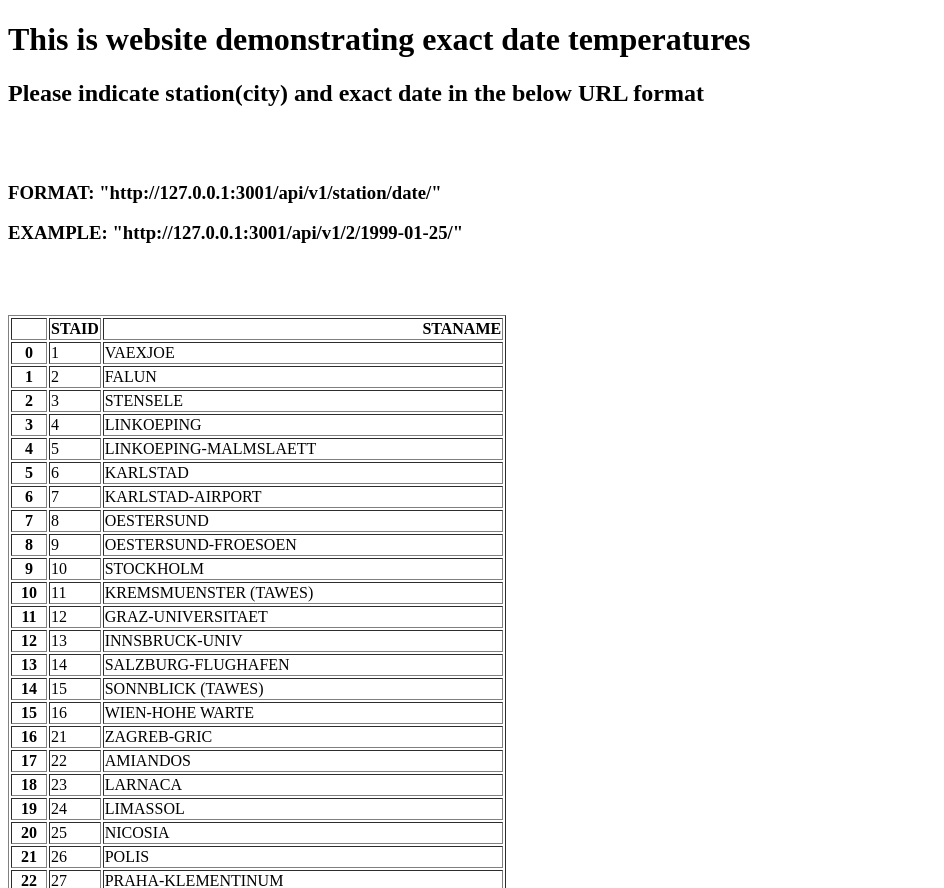
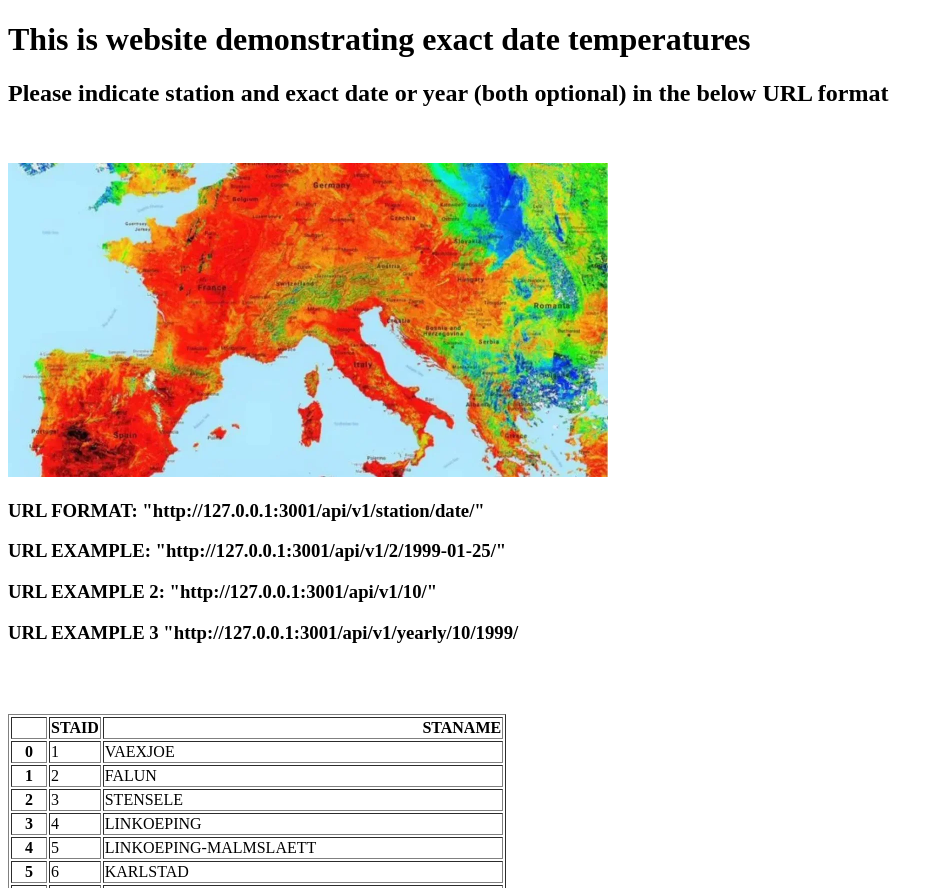
Before and after one commit to Rasul1908/API_WEATHER_APP, a Flask app: page / in a window 1280 px wide. Shown: the part 26-914 px from the top of the page, without its empty margins (0-944 px from the left). Run offline with Flask 3, Linux system fonts and the light colour scheme.

Commit message:
All features of app have been completed

```diff
--- a/main.py
+++ b/main.py
@@ -24,4 +24,23 @@ def api(station,date):
     result_dictionary={"station": station, "date":date,"temperature":temperature}
     return result_dictionary
 
+@app.route('/api/v1/<station2>/')
+def api2(station2):
+    filename="data_small/TG_STAID" + str(station2).zfill(6) +".txt"
+    df=pd.read_csv(filename,skiprows=20,parse_dates =["    DATE"])
+
+    result_dictionary2=df.to_dict(orient='records')
+    return result_dictionary2
+
+
+@app.route('/api/v1/yearly/<station3>/<year>/')
+def api3(station3,year):
+    filename="data_small/TG_STAID" + str(station3).zfill(6) +".txt"
+    df=pd.read_csv(filename,skiprows=20)
+    df["    DATE"]=df["    DATE"].astype(str)
+    df=df[df["    DATE"].str.startswith(str(year))]
+
+    result_dictionary2=df.to_dict(orient='records')
+    return result_dictionary2
+
 app.run(debug=True,port=3001)
--- a/templates/home.html
+++ b/templates/home.html
@@ -11,15 +11,18 @@
         <a href="/about/">About</a>
     </nav>
     <h1>This is website demonstrating exact date temperatures</h1>
-    <h2>Please indicate station(city) and exact date in the below URL format</h2>
+    <h2>Please indicate station and exact date or year (both optional)  in the below URL format</h2>
     <br>
     <br>
-    <h3> FORMAT: "http://127.0.0.1:3001/api/v1/station/date/"<h3>
-    <h3>EXAMPLE: "http://127.0.0.1:3001/api/v1/2/1999-01-25/"</h3>
+        <img src= "{{url_for ('static', filename='map.jpg')}}" style="width:600px">
+
+    <h3> URL FORMAT: "http://127.0.0.1:3001/api/v1/station/date/"<h3>
+    <h3> URL EXAMPLE: "http://127.0.0.1:3001/api/v1/2/1999-01-25/"</h3>
+            <h3> URL EXAMPLE 2: "http://127.0.0.1:3001/api/v1/10/"</h3>
+        <h3>URL EXAMPLE 3 "http://127.0.0.1:3001/api/v1/yearly/10/1999/</h3>
         <br>
         <br>
         <p> {{data|safe}} </p>
-    <img src= "{{url_for ('static', filename='map.jpg')}}" style="width:300px">
     <br>
     <a href="https://google.com">Google</a>
 </body>
```
